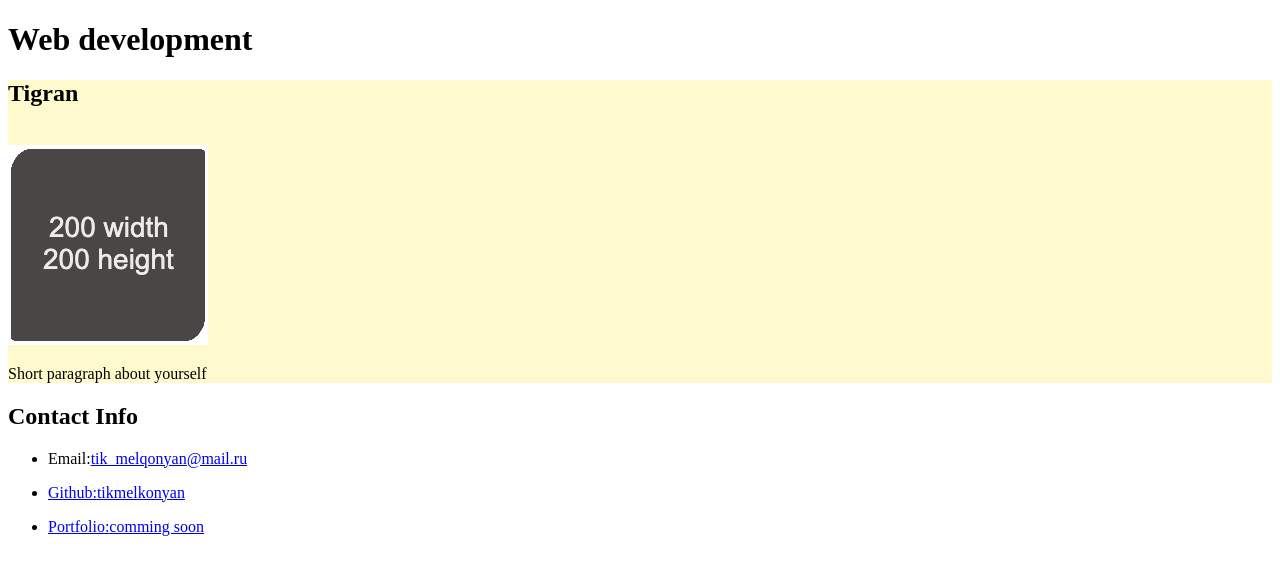
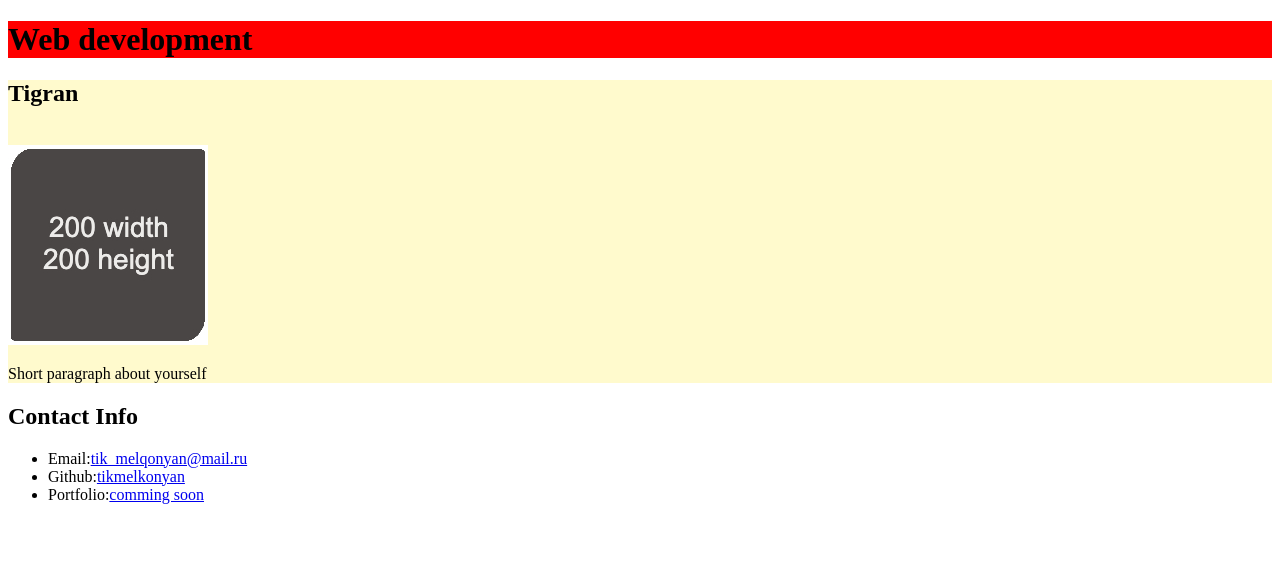
Before and after one commit to Tikmelkonyan/html.module, a plain HTML site: page lesson3/index.html in a window 1280 px wide. Drawn offline with Linux system fonts and the light colour scheme.

Commit message:
created lesson4

```diff
--- /dev/null
+++ b/assets/css/style.css
@@ -0,0 +1,18 @@
+.lesson  {
+  background-color: lemonchiffon;
+}
+
+#paragraph-1 {
+  color: darkslateblue;
+  background-color: white;
+}
+
+#paragraph-2 {
+  color: darkslateblue;
+  background-color: darkorange;
+}
+
+#paragraph-3 {
+    color: white;
+    background-color: darkslateblue;
+}
--- a/lesson3/assets/css/style.css
+++ b/lesson3/assets/css/style.css
@@ -1,18 +1,25 @@
+header {
+  background-color: red;
+}
+
+
+
+
 .lesson  {
   background-color: lemonchiffon;
 }
 
 #paragraph-1 {
-  color: darkslateblue;
+  color: black;
   background-color: white;
 }
 
 #paragraph-2 {
-  color: darkslateblue;
-  background-color: darkorange;
+  color: black;
+  background-color: white;
 }
 
 #paragraph-3 {
-    color: white;
-    background-color: darkslateblue;
+    color: black;
+    background-color: white;
 }
--- a/lesson3/index.html
+++ b/lesson3/index.html
@@ -22,12 +22,16 @@
 		<section>
 			<h2>Contact Info</h2>
 		<ul>
-			<p id="paragraph-1">
-				<li>Email:<a href="https://www.google.com/">tik_melqonyan@mail.ru</li></p>
-			<p id="paragraph-2">
-				<li>Github:<a href="https://www.google.com/">tikmelkonyan</li></p>
-			<p id="paragraph-3">
-				<li>Portfolio:<a href="https://www.google.com/">comming soon</li></p>
+
+				<li id="paragraph-1">Email:<a href="https://www.google.com/">tik_melqonyan@mail.ru</a>
+				</li>
+
+
+				<li  id="paragraph-2">Github:<a href="https://www.google.com/">tikmelkonyan</a>
+				</li>
+
+				<li id="paragraph-3">Portfolio:<a href="https://www.google.com/">comming soon</a>
+				</li>
 		</ul>
 			<br>
 		</section>
--- /dev/null
+++ b/lesson4/assets/css/style.css
@@ -0,0 +1,3 @@
+body {
+  background-color: white;
+}
```
Also changed, not shown: lesson4/index.html (added, +20 -0 lines), assets/images/sample.jpg (added), lesson4/assets/images/bmwe30.png (renamed from lesson1/bmwe30.png), lesson4/assets/images/sample.jpg (added).
